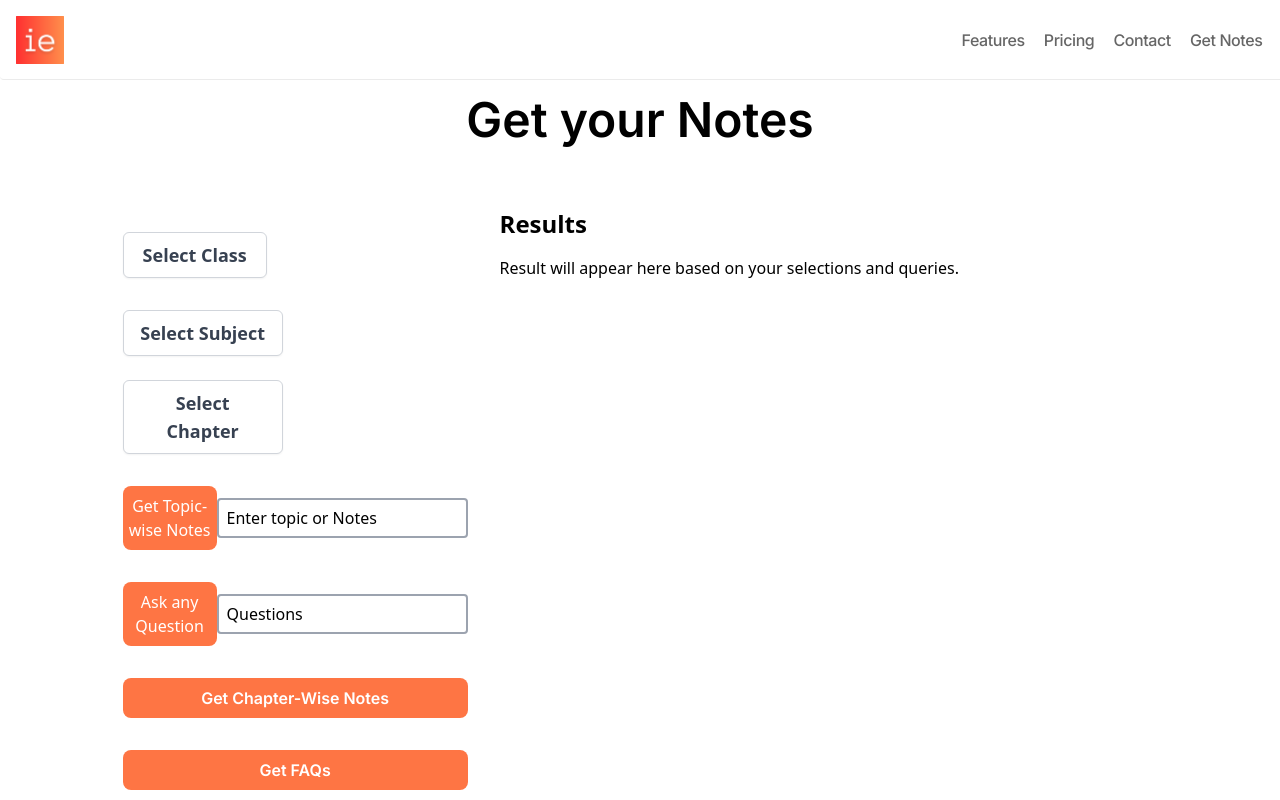
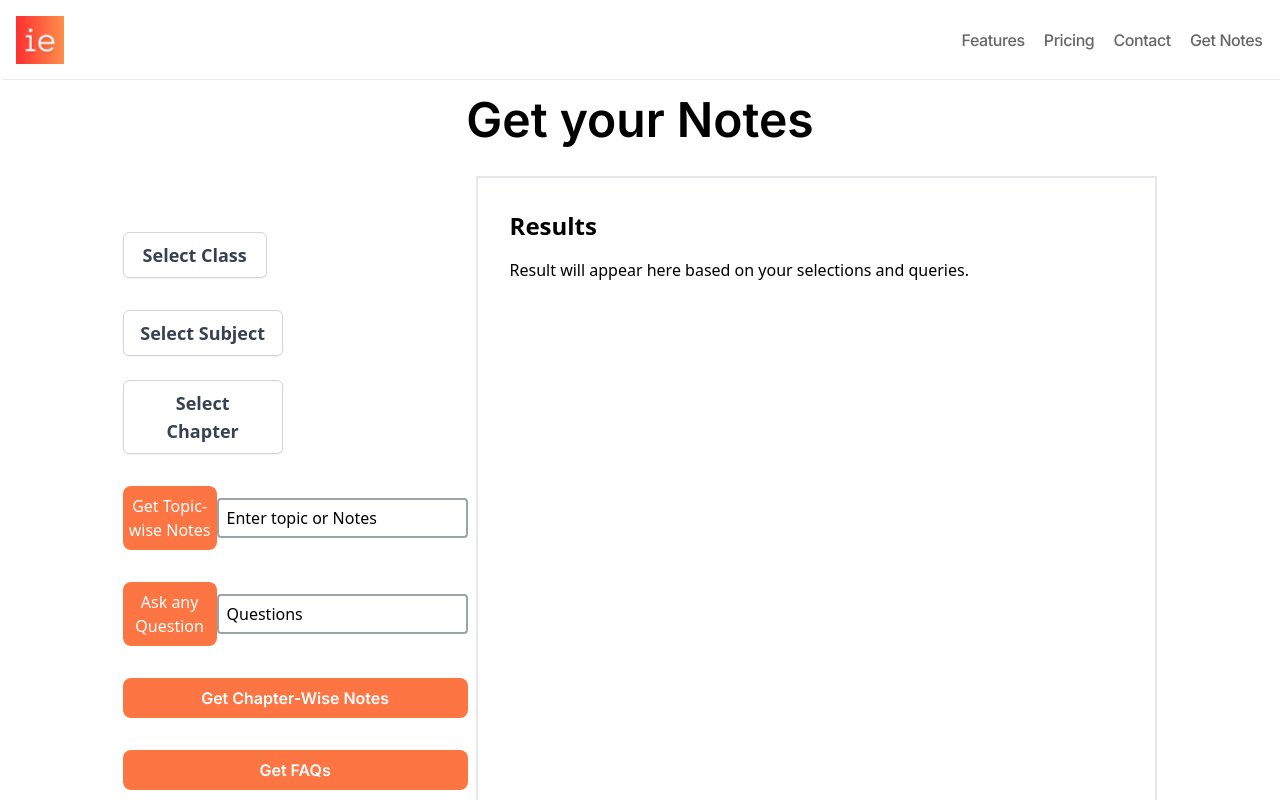
Before and after one commit to MayankGupta2023/ie-pwm, a Next.js app: page /Working in a window 1280 px wide. Shown: the top 800 px of the page. Built offline with nearby package versions, Linux system fonts and the light colour scheme; no server answers; the database is empty; sample sign-in values are in the browser's storage.

Commit message:
rohit take over again

```diff
--- a/src/pages/Working.js
+++ b/src/pages/Working.js
@@ -115,7 +115,7 @@ const Working = () => {
                     </div>
 
 
-                    <div className='w-4/6 h-screen bg-white p-8 '>
+                    <div className='w-4/6 h-screen bg-white p-8 border-2 border ml-2 '>
                         <div className='font-bold text-2xl'>Results</div>
                         <div className='mt-4'>Result will appear here based on your selections and queries.</div>
 
```
